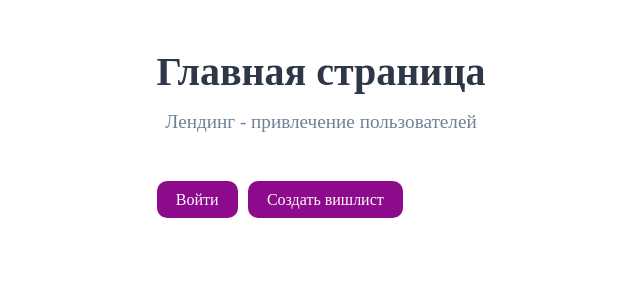
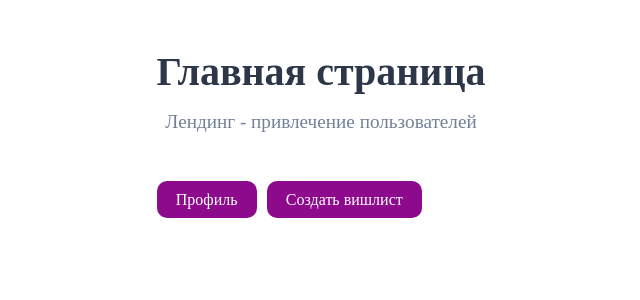
Before and after one commit to PolinaValentseva/Wishlist, a Vue app: page / in a window 1280 px wide. Shown: the top 300 px of the page, without its empty margins (319-959 px from the left). Built offline with nearby package versions, Linux system fonts and the light colour scheme.

Commit message:
refactor: remove unused elements from page

```diff
--- a/src/pages/HomePage.vue
+++ b/src/pages/HomePage.vue
@@ -3,7 +3,7 @@
     <h1>Главная страница</h1>
     <p class="subtitle">Лендинг - привлечение пользователей</p>
     <router-link to="/profile">
-        <button>Войти</button>
+        <button>Профиль</button>
     </router-link>
     <router-link to="/create">
         <button>Создать вишлист</button>
```
